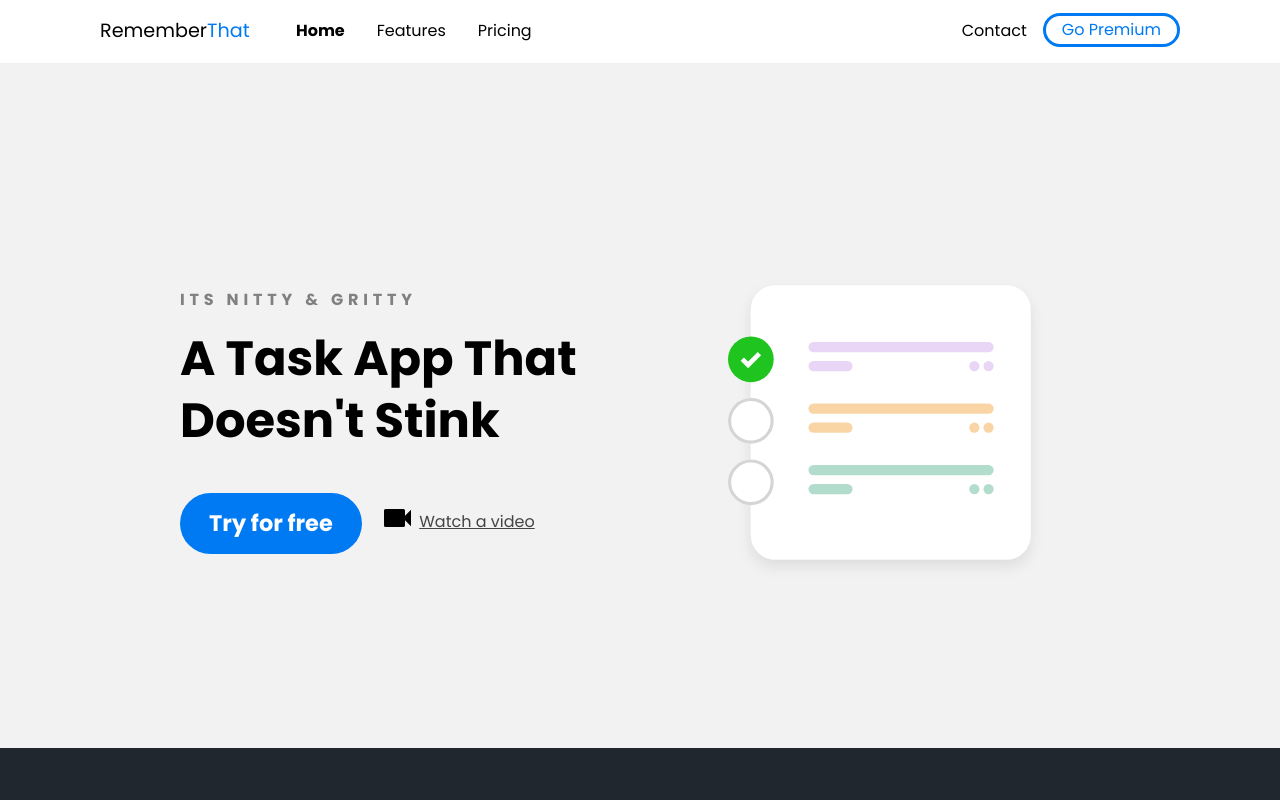
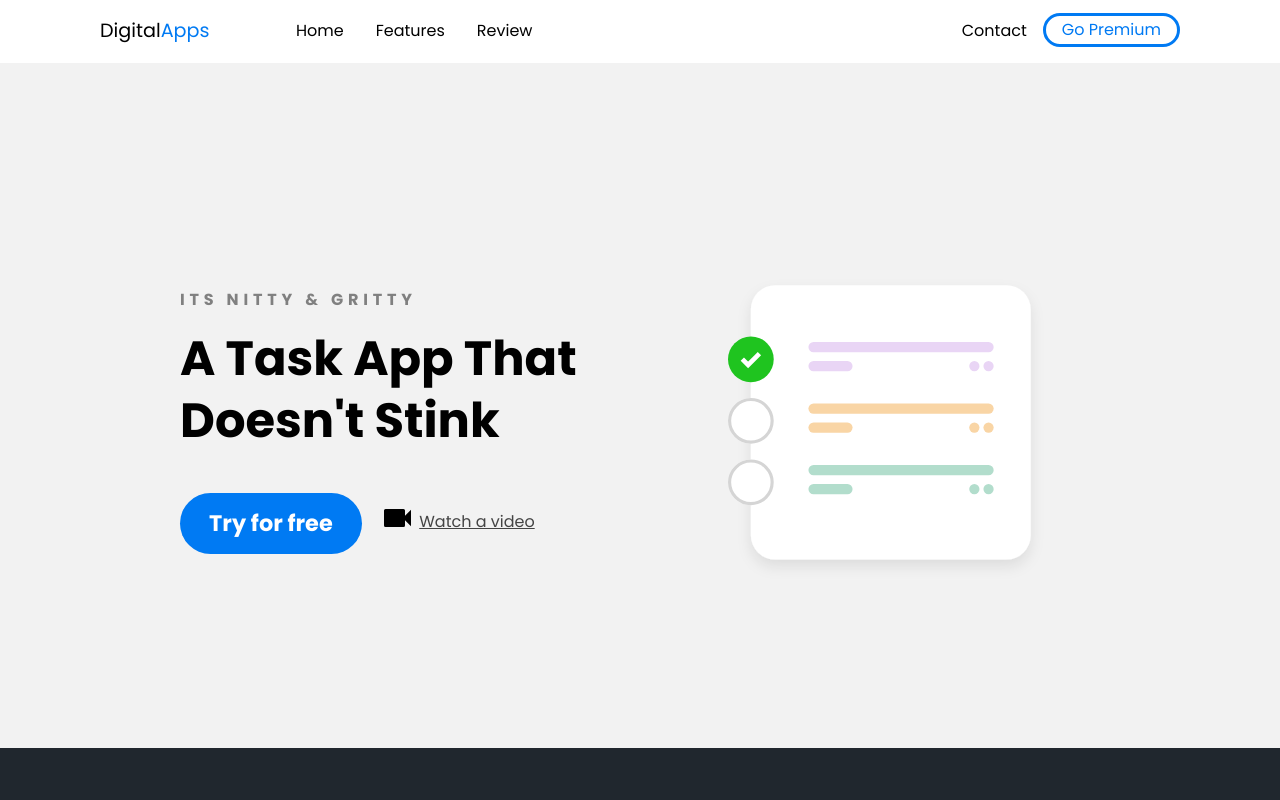
Before and after one commit to carlosAguinaga/Layout-with-sass, a plain HTML site: page index.html in a window 1280 px wide. Shown: the top 800 px of the page. Drawn offline with Linux system fonts and the light colour scheme.

Commit message:
change Digital Apps identity

```diff
--- a/css/main.scss
+++ b/css/main.scss
@@ -2,6 +2,7 @@
 
 :root {
   --primary-color: #007af3;
+  // --primary-color: #bd44a9;
 }
 
 body {
@@ -172,6 +173,7 @@ textarea {
   border-radius: 0.3em;
   border: 1px solid gray;
   box-sizing: border-box;
+  resize: none;
 }
 
 input[type="submit"] {
--- a/index.html
+++ b/index.html
@@ -10,7 +10,7 @@
   <body>
     <div class="navbar">
       <div class="container">
-        <a class="logo" href="#">Remember<span>That</span></a>
+        <a class="logo" href="#">Digital<span>Apps</span></a>
 
         <img
           id="mobile-cta"
@@ -27,13 +27,14 @@
             alt="Close Navegation"
           />
           <ul class="primary-nav">
-            <li class="current"><a href="#">Home</a></li>
-            <li><a href="#">Features</a></li>
-            <li><a href="#">Pricing</a></li>
+            <!-- <li class="current"><a href="#">Home</a></li> -->
+            <li><a href="#">Home</a></li>
+            <li><a href="#features">Features</a></li>
+            <li><a href="#review">Review</a></li>
           </ul>
 
           <ul class="secundary-nav">
-            <li><a href="#">Contact</a></li>
+            <li><a href="#contact">Contact</a></li>
             <li class="go-premium-cta"><a href="#">Go Premium</a></li>
           </ul>
         </nav>
@@ -47,7 +48,7 @@
           <h1>A Task App That Doesn't Stink</h1>
 
           <div class="hero-cta">
-            <a href="#" class="primary-cta">Try for free</a>
+            <a href="https://play.google.com/store/apps/developer?id=Digitalapp" class="primary-cta">Try for free</a>
             <a href="#" class="watch-video-cta">
               <img src="images/watch.svg" alt="watch a video" />Watch a video
             </a>
@@ -60,7 +61,7 @@
         />
       </div>
     </section>
-    <section class="features-section">
+    <section class="features-section" id="features">
       <div class="container">
         <ul class="features-list">
           <li>Unlimited Tasks</li>
@@ -74,7 +75,7 @@
         <img src="images/holding-phone.jpg" alt="Man holding phone" />
       </div>
     </section>
-    <section class="testimonials-section">
+    <section class="testimonials-section" id="review">
       <div class="container">
         <ul>
           <li>
@@ -105,7 +106,7 @@
       </div>
     </section>
 
-    <section class="contact-section">
+    <section class="contact-section" id="contact">
       <div class="container">
         <div class="contact-left">
           <h2>Contact</h2>
```
Also changed, not shown: css/main.css, 1 other file.
